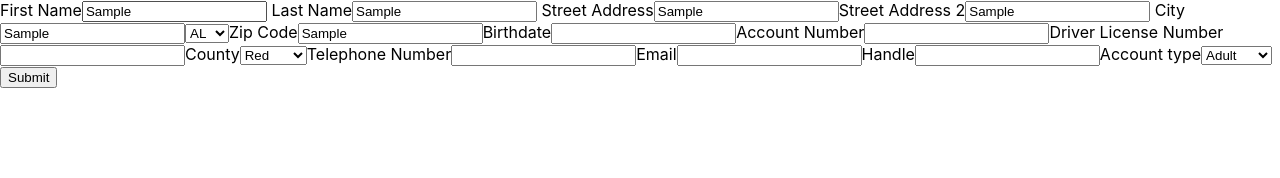
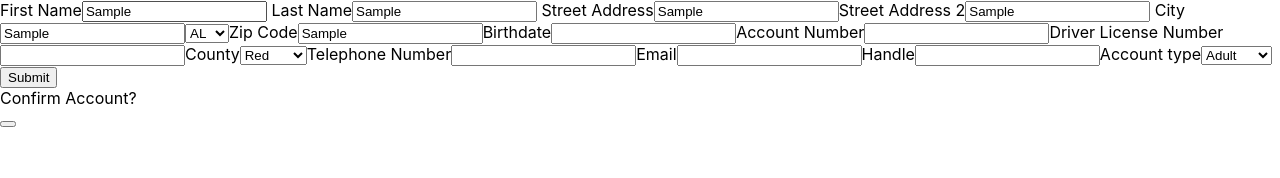
Before and after one commit to stefmryan/library_management_system_client, a React (Create React App) app: page /register in a window 1280 px wide. Both pictures are taken after typing "Sample", "Sample", "Sample", "Sample", "Sample", "Sample" into the empty fields and a click on the button "Submit". Shown: the top 178 px of the page. Built offline with nearby package versions, Linux system fonts and the light colour scheme.

Commit message:
add confirmation modal to library account form

```diff
--- /dev/null
+++ b/src/components/ConfirmationModal/ConfirmationModal.js
@@ -0,0 +1,15 @@
+import React from "react";
+
+const ConfirmationModal = (data) => {
+  const handleSubmit = () => {
+    console.log(data);
+  };
+  return (
+    <div>
+      <div>Confirm Account?</div>
+      <button onClick={handleSubmit} />
+    </div>
+  );
+};
+
+export default ConfirmationModal;
--- a/src/components/LibraryAccountForm/LibraryAccountForm.js
+++ b/src/components/LibraryAccountForm/LibraryAccountForm.js
@@ -1,5 +1,6 @@
 import React, { useState } from "react";
 import constants from "../utilities/constants";
+import ConfirmationModal from "../ConfirmationModal/ConfirmationModal";
 
 const LibraryAccountForm = () => {
   const [accountObj, setAccountObj] = useState({
@@ -24,6 +25,7 @@ const LibraryAccountForm = () => {
     },
   });
 
+  const [confirmationModal, setConfirmationModal] = useState(false);
   //   const [label, setLabel] = useState({
   //     label: "",
   //   });
@@ -45,6 +47,7 @@ const LibraryAccountForm = () => {
 
   const handleForm = (e) => {
     e.preventDefault();
+    setConfirmationModal(true);
     console.log(accountObj);
   };
   return (
@@ -140,6 +143,7 @@ const LibraryAccountForm = () => {
         </label>
         <button onClick={handleForm}>Submit</button>
       </form>
+      {confirmationModal && <ConfirmationModal data={accountObj} />}
     </div>
   );
 };
```
